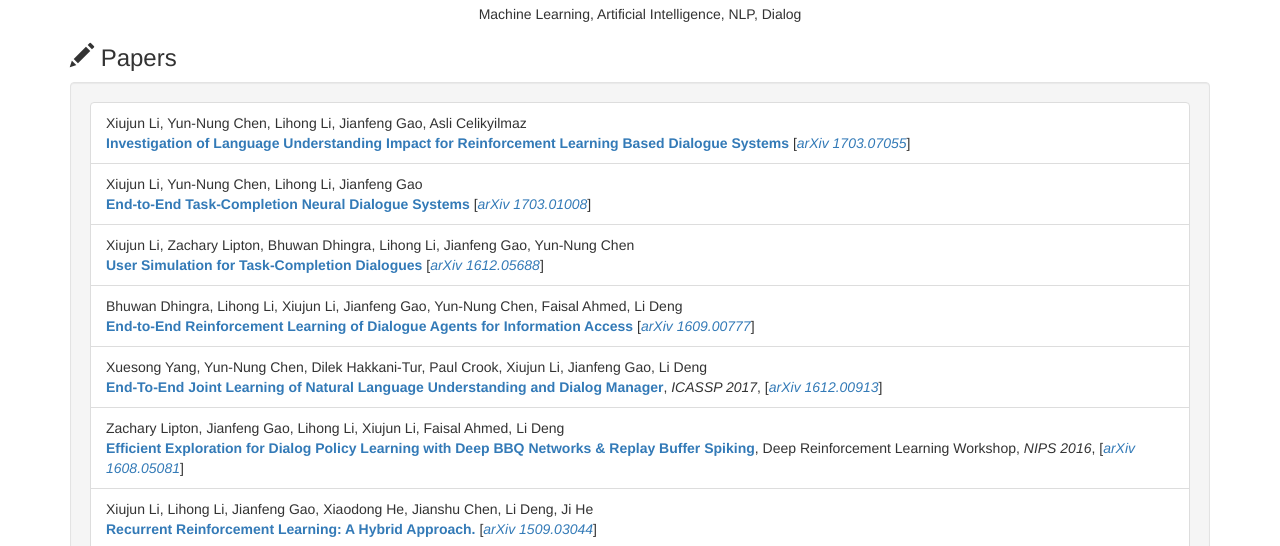
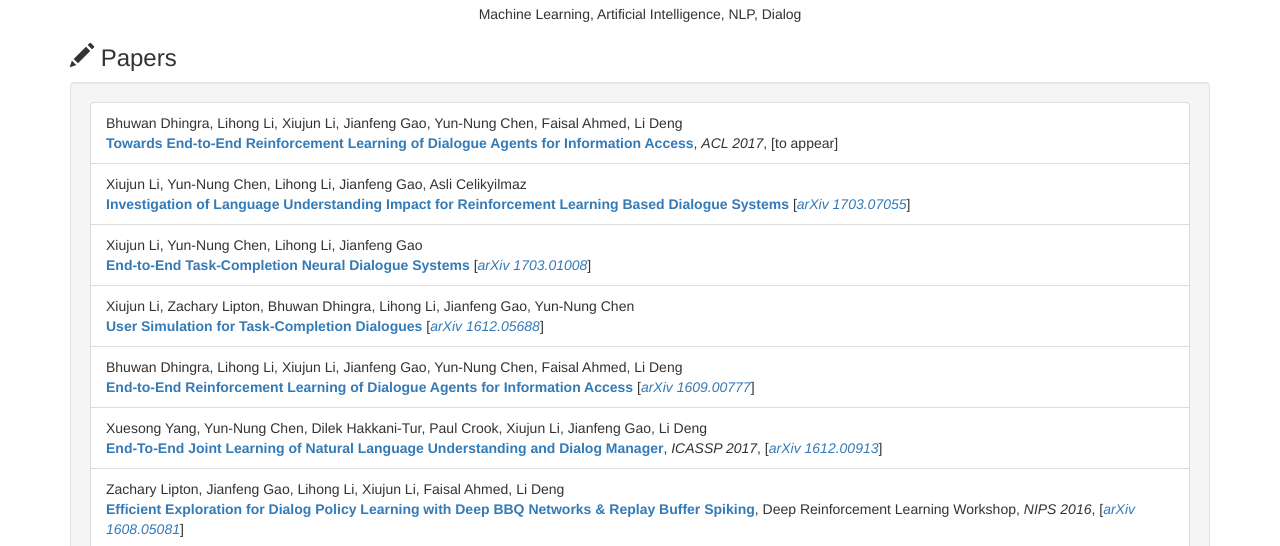
Before and after one commit to xjli/xjli.github.io, a plain HTML site: page index.html in a window 1280 px wide. Shown: the part 251-797 px from the top of the page. Drawn offline with nearby package versions, Linux system fonts and the light colour scheme.

Commit message:
add new paper

```diff
--- a/index.html
+++ b/index.html
@@ -41,6 +41,11 @@
       <h3><span class="glyphicon glyphicon-pencil"></span> Papers</h3>
       <div class="well">
 	<ul class="list-group">
+	  <li class="list-group-item">
+	   Bhuwan Dhingra, Lihong Li, Xiujun Li, Jianfeng Gao, Yun-Nung Chen, Faisal Ahmed, Li Deng<br>
+	    <strong class="text-primary">Towards End-to-End Reinforcement Learning of Dialogue Agents for Information Access</a></strong>,
+	    <em>ACL 2017</em>, [to appear]
+	  </li>
 	  <li class="list-group-item">
 	   Xiujun Li, Yun-Nung Chen, Lihong Li, Jianfeng Gao, Asli Celikyilmaz<br>
 	    <strong class="text-primary"><a href="https://arxiv.org/abs/1703.07055" target="_blank">Investigation of Language Understanding Impact for Reinforcement Learning Based Dialogue Systems</a></strong>
```
